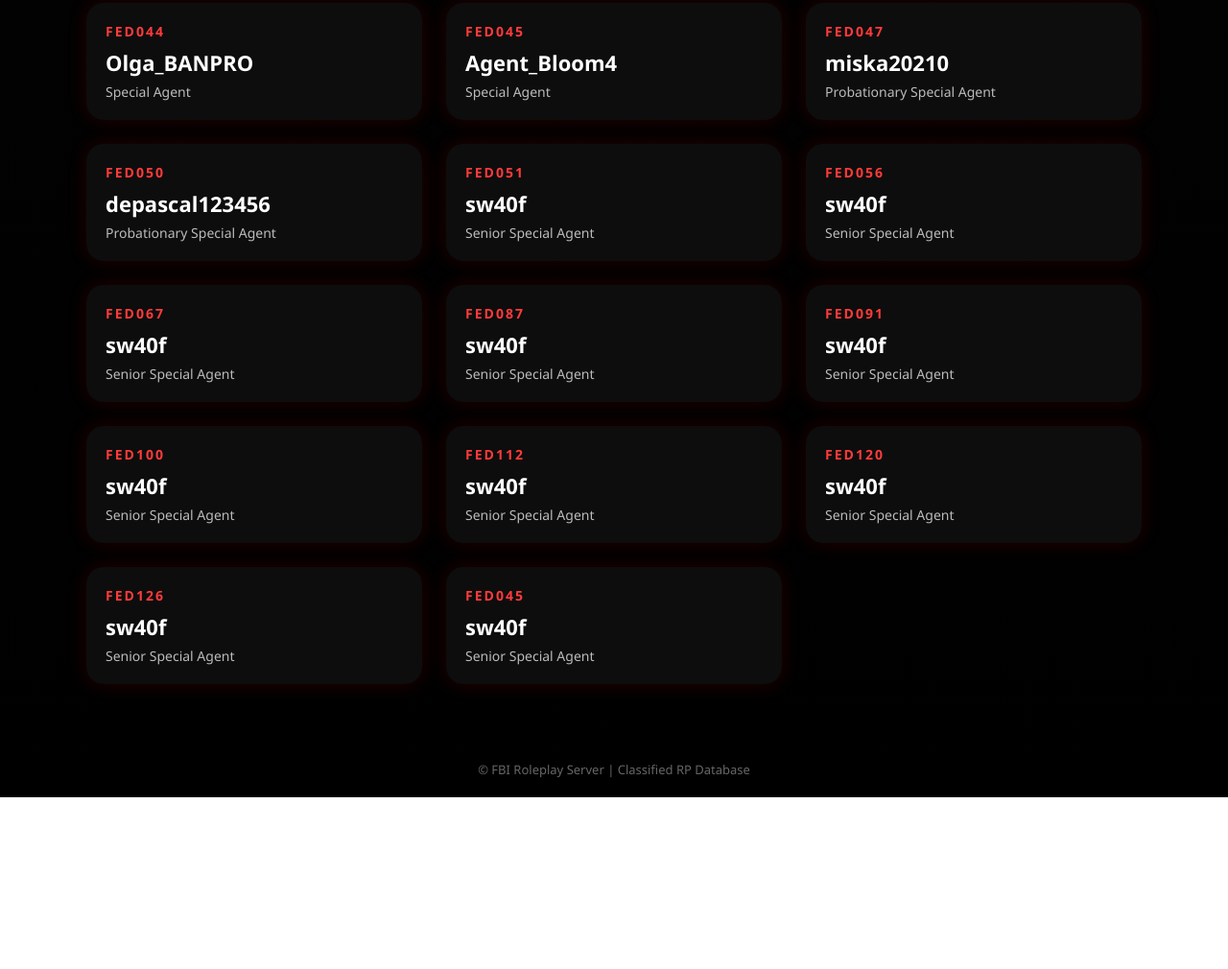
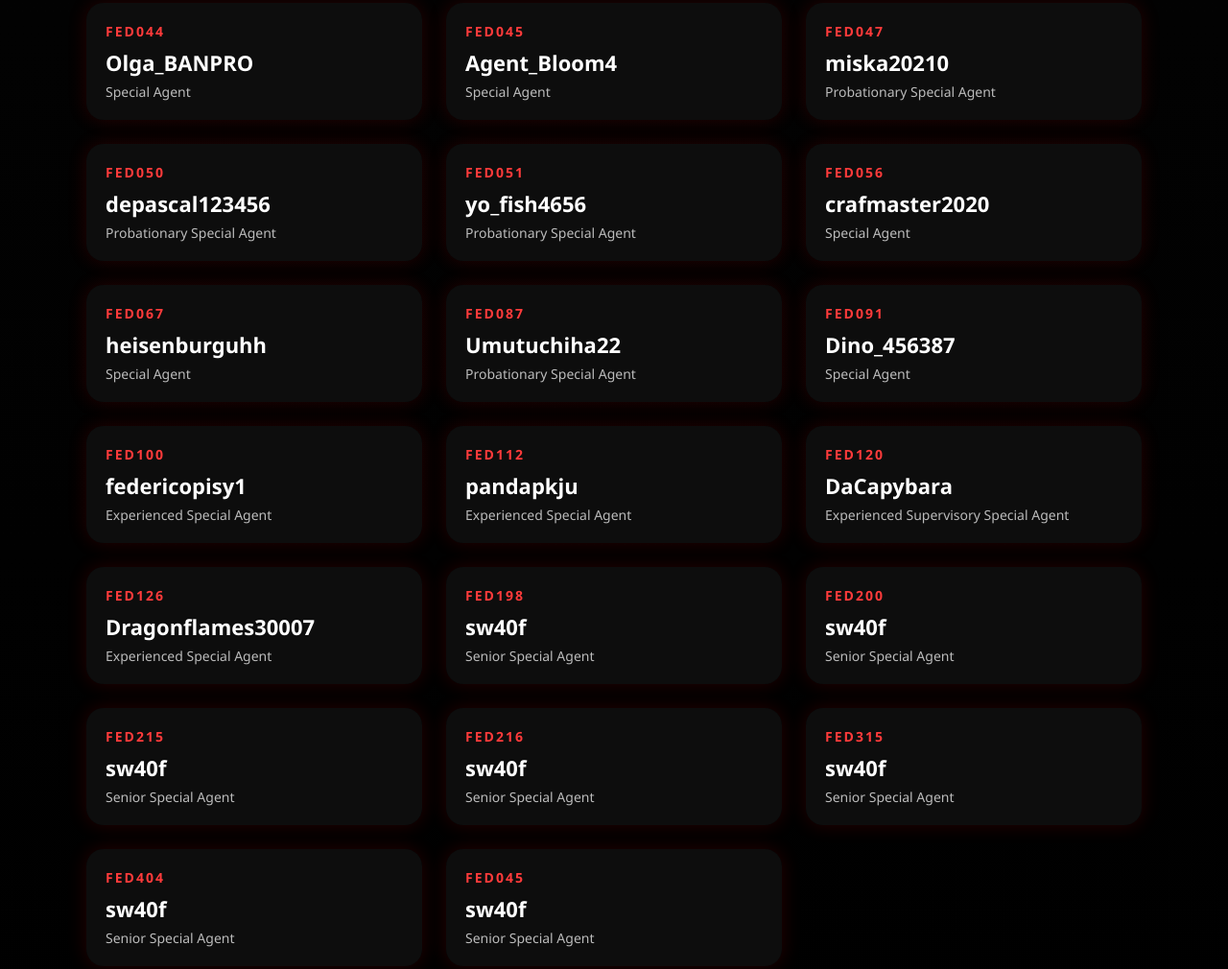
Before and after one commit to AgentK0081/FBI-TEAM-ROBLOX, a plain HTML site: page index.html in a window 1280 px wide. Shown: the part 1633-2643 px from the top of the page at 96% size. Before the commit the page ends 2464 px from the top, so only its background shows below. Drawn offline with Linux system fonts and the light colour scheme.

Commit message:
Update agent list with new usernames and ranks

```diff
--- a/index.html
+++ b/index.html
@@ -184,17 +184,22 @@
     { callsign: "FED045", username: "Agent_Bloom4", rank: "Special Agent" },
     { callsign: "FED047", username: "miska20210", rank: "Probationary Special Agent" },
     { callsign: "FED050", username: "depascal123456", rank: "Probationary Special Agent" },
-    { callsign: "FED051", username: "sw40f", rank: "Senior Special Agent" },
-    { callsign: "FED056", username: "sw40f", rank: "Senior Special Agent" },
-    { callsign: "FED067", username: "sw40f", rank: "Senior Special Agent" },
-    { callsign: "FED087", username: "sw40f", rank: "Senior Special Agent" },
-    { callsign: "FED091", username: "sw40f", rank: "Senior Special Agent" },
-    { callsign: "FED100", username: "sw40f", rank: "Senior Special Agent" },
-    { callsign: "FED112", username: "sw40f", rank: "Senior Special Agent" },
-    { callsign: "FED120", username: "sw40f", rank: "Senior Special Agent" },
-    { callsign: "FED126", username: "sw40f", rank: "Senior Special Agent" },
+    { callsign: "FED051", username: "yo_fish4656", rank: "Probationary Special Agent" },
+    { callsign: "FED056", username: "crafmaster2020", rank: "Special Agent" },
+    { callsign: "FED067", username: "heisenburguhh", rank: "Special Agent" },
+    { callsign: "FED087", username: "Umutuchiha22", rank: "Probationary Special Agent" },
+    { callsign: "FED091", username: "Dino_456387", rank: "Special Agent" },
+    { callsign: "FED100", username: "federicopisy1", rank: "Experienced Special Agent" },
+    { callsign: "FED112", username: "pandapkju", rank: "Experienced Special Agent" },
+    { callsign: "FED120", username: "DaCapybara", rank: "Experienced Supervisory Special Agent" },
+    { callsign: "FED126", username: "Dragonflames30007", rank: "Experienced Special Agent" },
+    { callsign: "FED198", username: "sw40f", rank: "Senior Special Agent" },
+    { callsign: "FED200", username: "sw40f", rank: "Senior Special Agent" },
+    { callsign: "FED215", username: "sw40f", rank: "Senior Special Agent" },
+    { callsign: "FED216", username: "sw40f", rank: "Senior Special Agent" },
+    { callsign: "FED315", username: "sw40f", rank: "Senior Special Agent" },
+    { callsign: "FED404", username: "sw40f", rank: "Senior Special Agent" },
     { callsign: "FED045", username: "sw40f", rank: "Senior Special Agent" },
-
   ];
 
   const list = document.getElementById('memberList');
```
